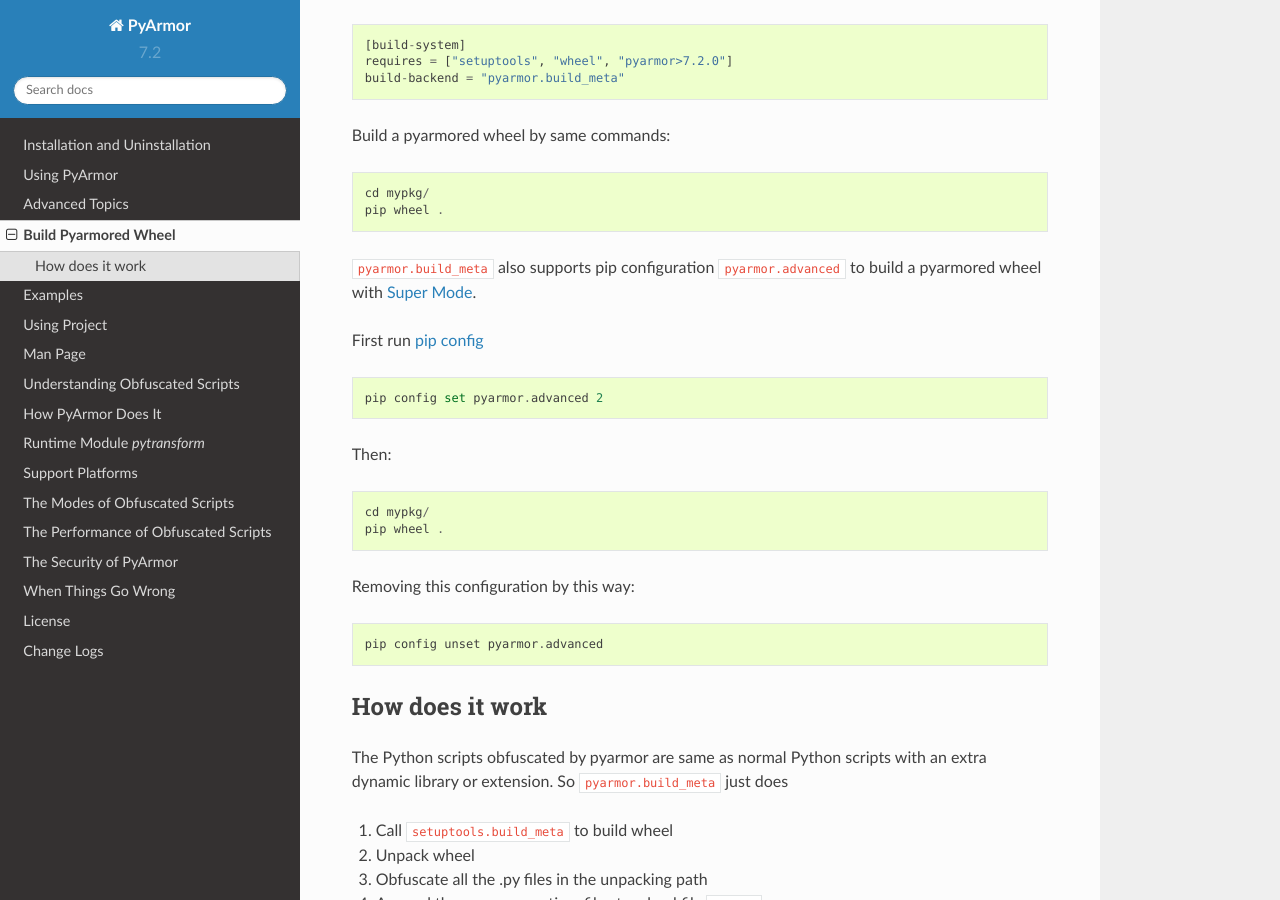
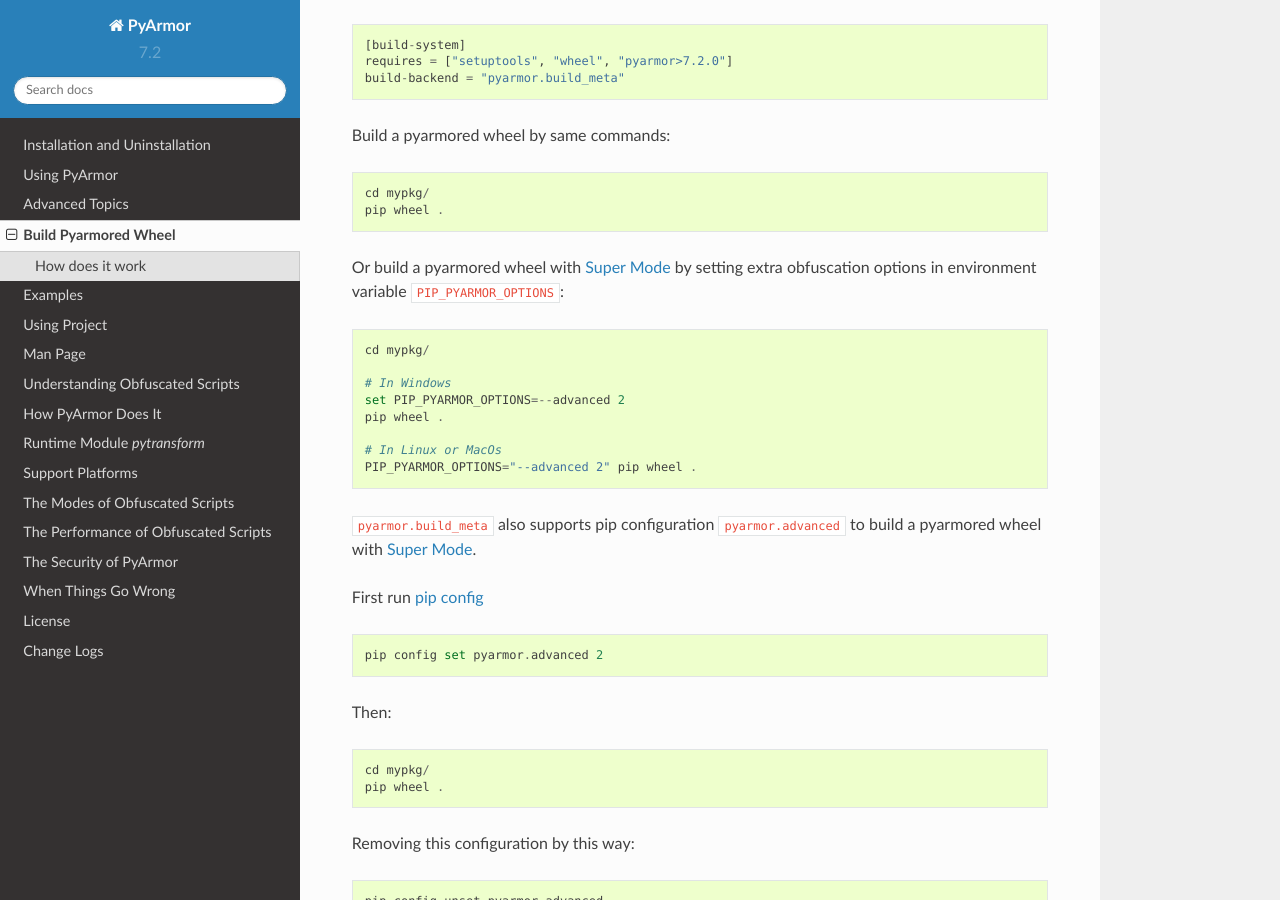
Before and after one commit to dashingsoft/pyarmor, a Sphinx documentation site: the page built from docs/build-wheel.rst, in a window 1280 px wide and 900 px high, scrolled down 857 px. Built offline with Sphinx 7.4.7 and the Read the Docs theme 2.0.0, drawn with Linux system fonts in a browser that asks for light colours.

Commit message:
Refine building wheel

```diff
--- a/docs/build-wheel.rst
+++ b/docs/build-wheel.rst
@@ -45,6 +45,18 @@
     cd mypkg/
     pip wheel .
 
+Or build a pyarmored wheel with :ref:`Super Mode` by setting extra obfuscation
+options in environment variable ``PIP_PYARMOR_OPTIONS``::
+
+    cd mypkg/
+
+    # In Windows
+    set PIP_PYARMOR_OPTIONS=--advanced 2
+    pip wheel .
+
+    # In Linux or MacOs
+    PIP_PYARMOR_OPTIONS="--advanced 2" pip wheel .
+
 ``pyarmor.build_meta`` also supports pip configuration ``pyarmor.advanced`` to
 build a pyarmored wheel with :ref:`Super Mode`.
 
@@ -59,7 +71,7 @@
 
 Removing this configuration by this way::
 
-  pip config unset pyarmor.advanced
+    pip config unset pyarmor.advanced
 
 How does it work
 ----------------
```
Also changed, not shown: 1 other file.
